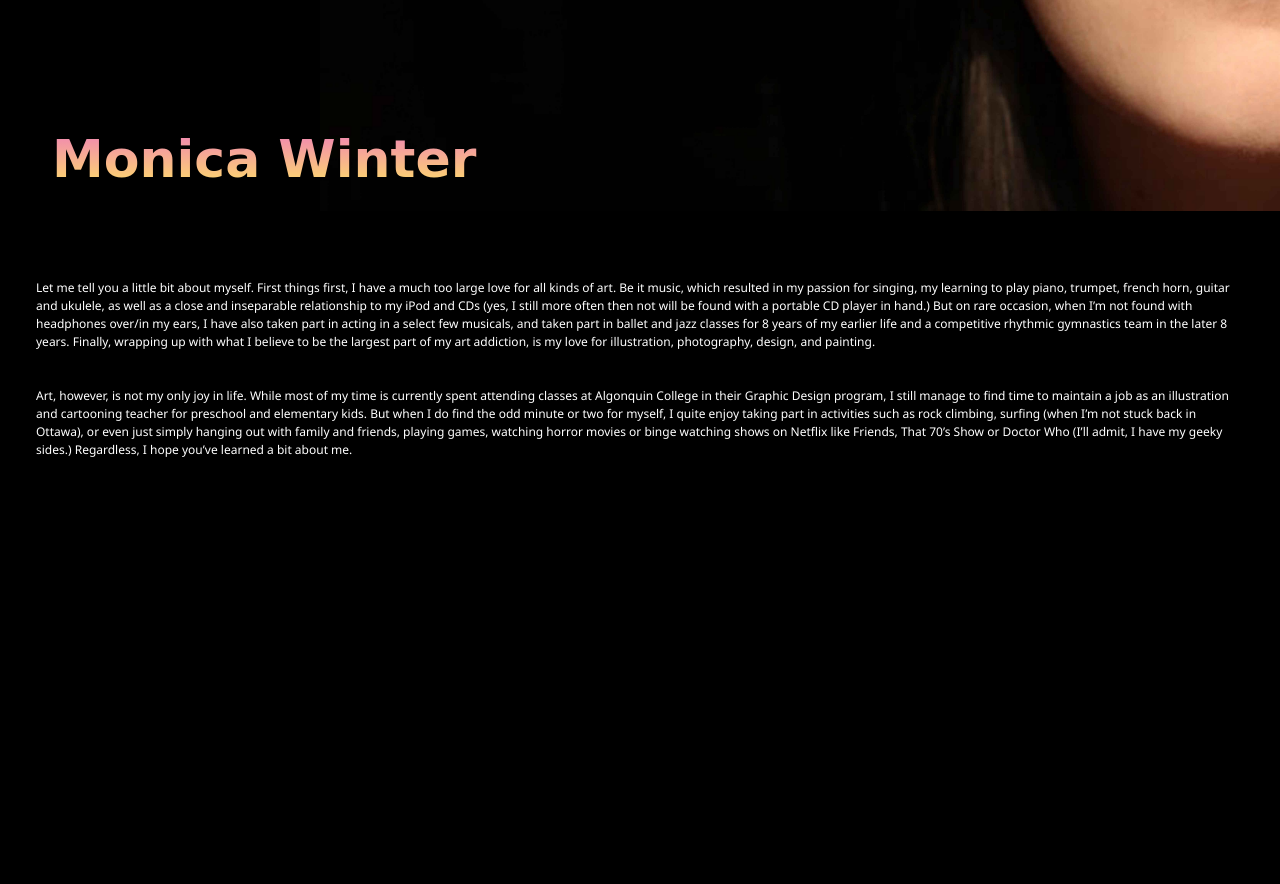
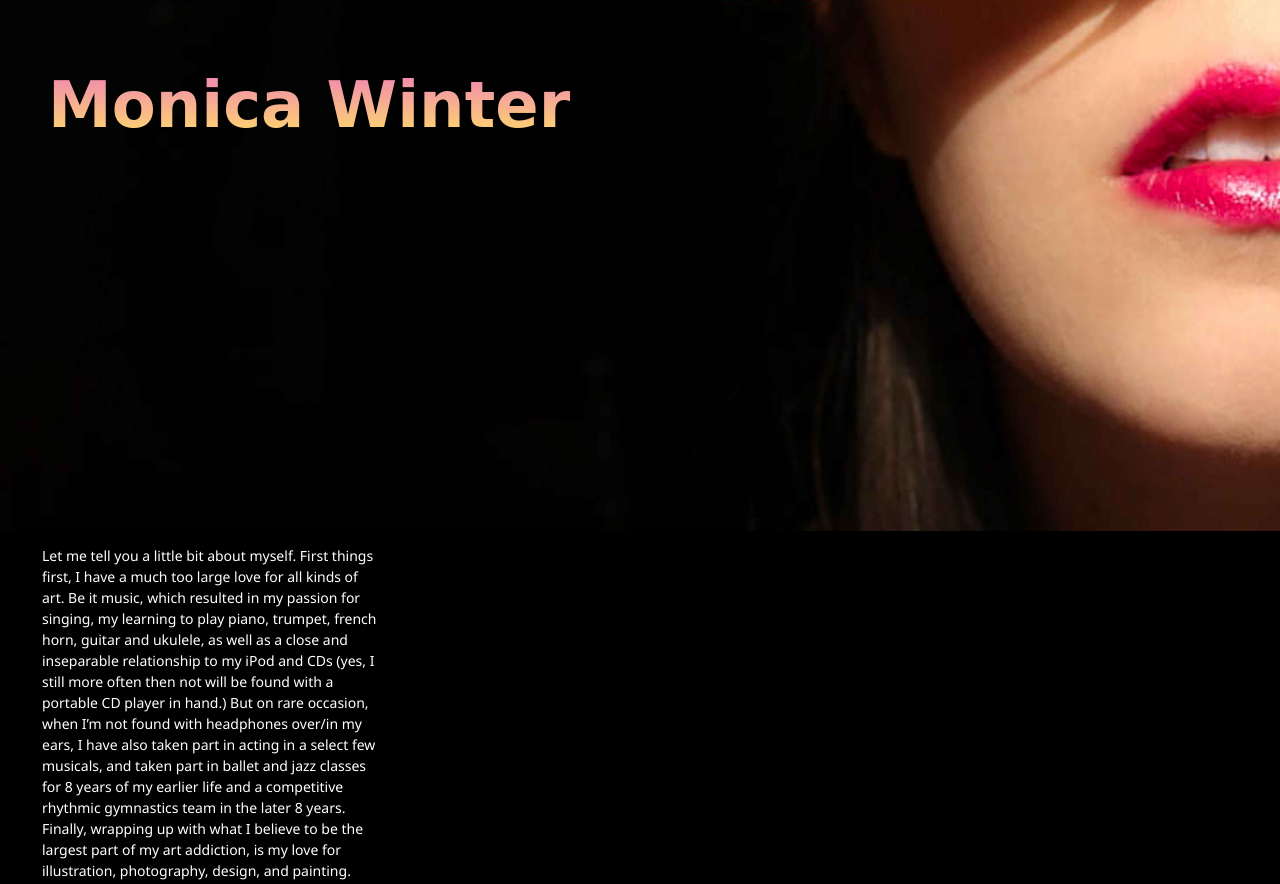
Before and after one commit to monicawinter/dsn1675-project-1, a plain HTML site: page index.html in a window 1280 px wide. Shown: the part 749-1633 px from the top of the page. Before the commit the page ends 1244 px from the top, so only its background shows below. Drawn offline with Linux system fonts and the light colour scheme; a web font is replaced by a local one.

Commit message:
adjusted for up to 800px screen, changed position of h1

```diff
--- a/css/main.css
+++ b/css/main.css
@@ -56,10 +56,13 @@ img {
 
 h1 {
   float: left;
+  margin-left: 0.6em;
+  font-size: 2.75em;
 }
 
 p {
   clear: both;
+  margin: 2.5em;
 }
 
 }
@@ -74,18 +77,19 @@ p {
 
   img {
     position: relative;
-    margin-bottom: 2em;
   }
 
   h1 {
     position: absolute;
-    bottom: 5%;
+    bottom: 2%;
     margin-left: 0.75em;
     font-size: 3em;
+    padding: 0em;
   }
 
   p {
-    margin: 3em;
+    margin: 1em 3em 3em 3em;
+    font-size: 14px;
   }
 
 }
@@ -106,4 +110,29 @@ img {
   width: 75%;
 }
 
+h1 {
+  font-size: 4em;
 }
+
+}
+
+
+@media only screen and (min-width: 37em) {
+
+p {
+  float: left;
+  max-width: 340px;
+}
+
+}
+
+
+@media only screen and (min-width: 50em) {
+
+img {
+width: 100%;
+}
+
+h1 {
+bottom: 30%;
+}
```
